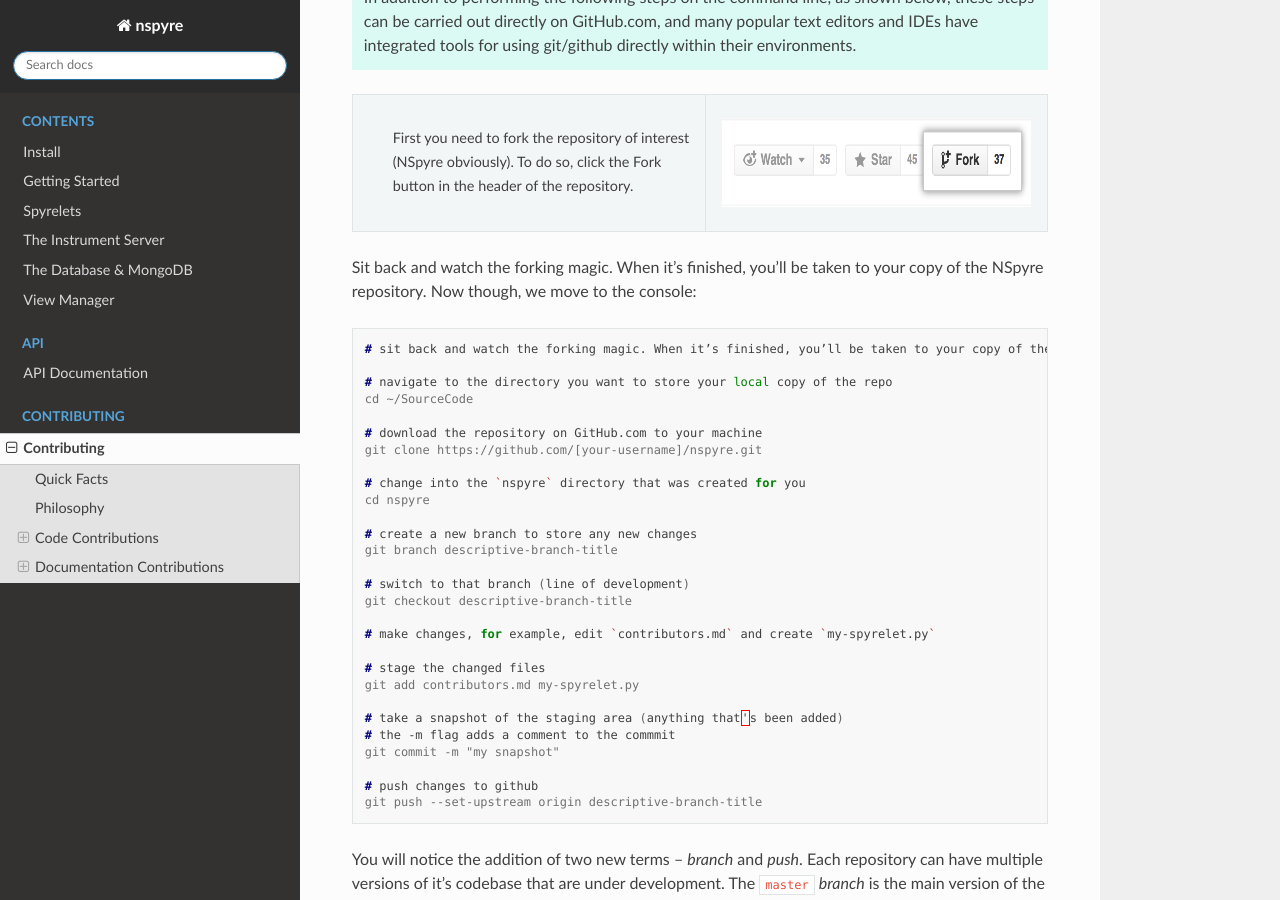
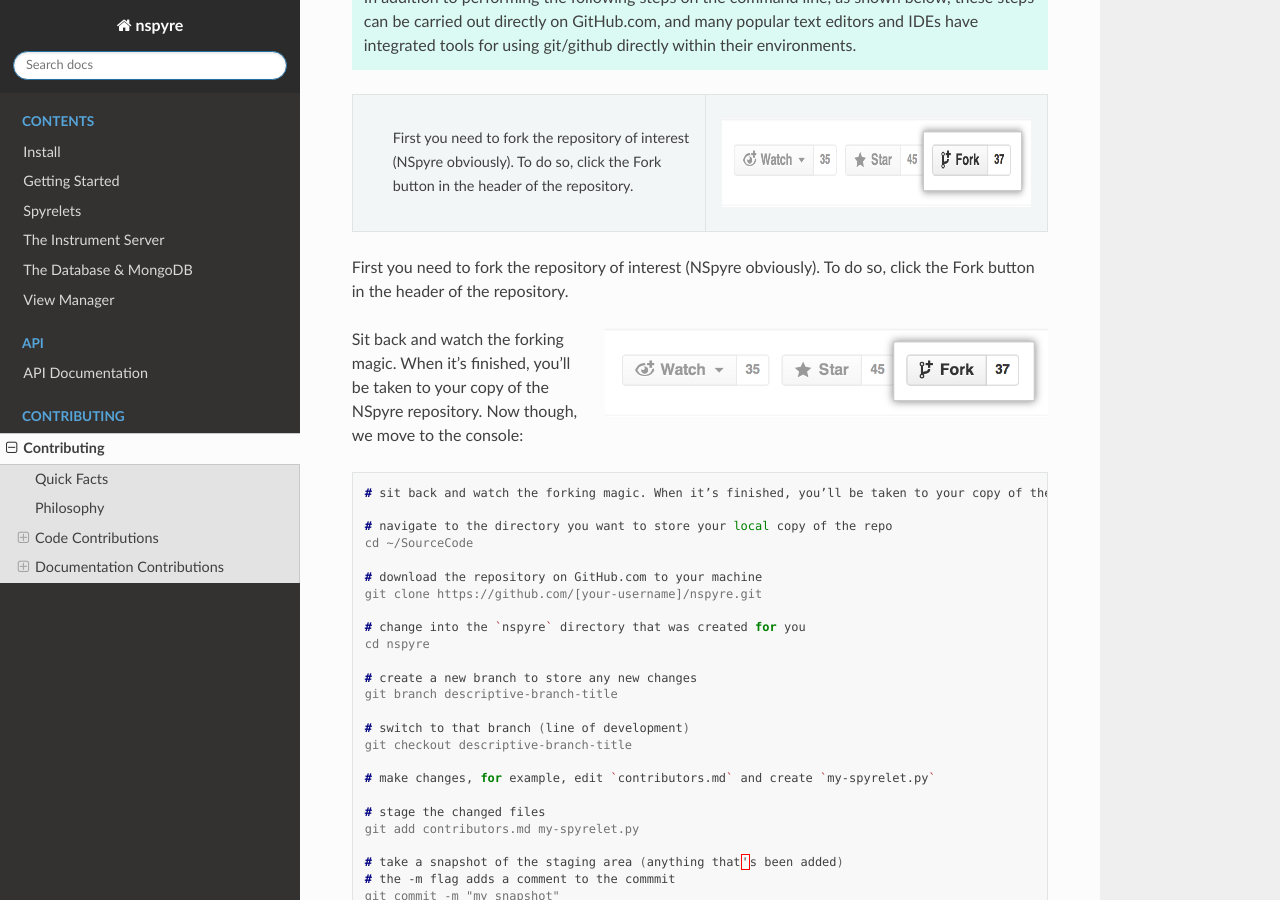
Before and after one commit to nspyre-org/nspyre, a Sphinx documentation site: the page built from docs/contributing.rst, in a window 1280 px wide and 900 px high, scrolled down 2308 px. Built offline with Sphinx 7.4.7 and the Read the Docs theme 2.0.0, drawn with Linux system fonts in a browser that asks for light colours.

Commit message:
Update contributing.rst

```diff
--- a/docs/contributing.rst
+++ b/docs/contributing.rst
@@ -61,6 +61,11 @@
 |                                                        |                                                      |
 +--------------------------------------------------------+------------------------------------------------------+
 
+First you need to fork the repository of interest (NSpyre obviously). To do so, click the Fork button in the header of the repository.
+
+.. figure:: images/Bootcamp-Fork.png
+   :align: right
+   :scale: 60%
 
 Sit back and watch the forking magic. When it’s finished, you’ll be taken to your copy of the NSpyre repository. Now though, we move to the console:
 
```
